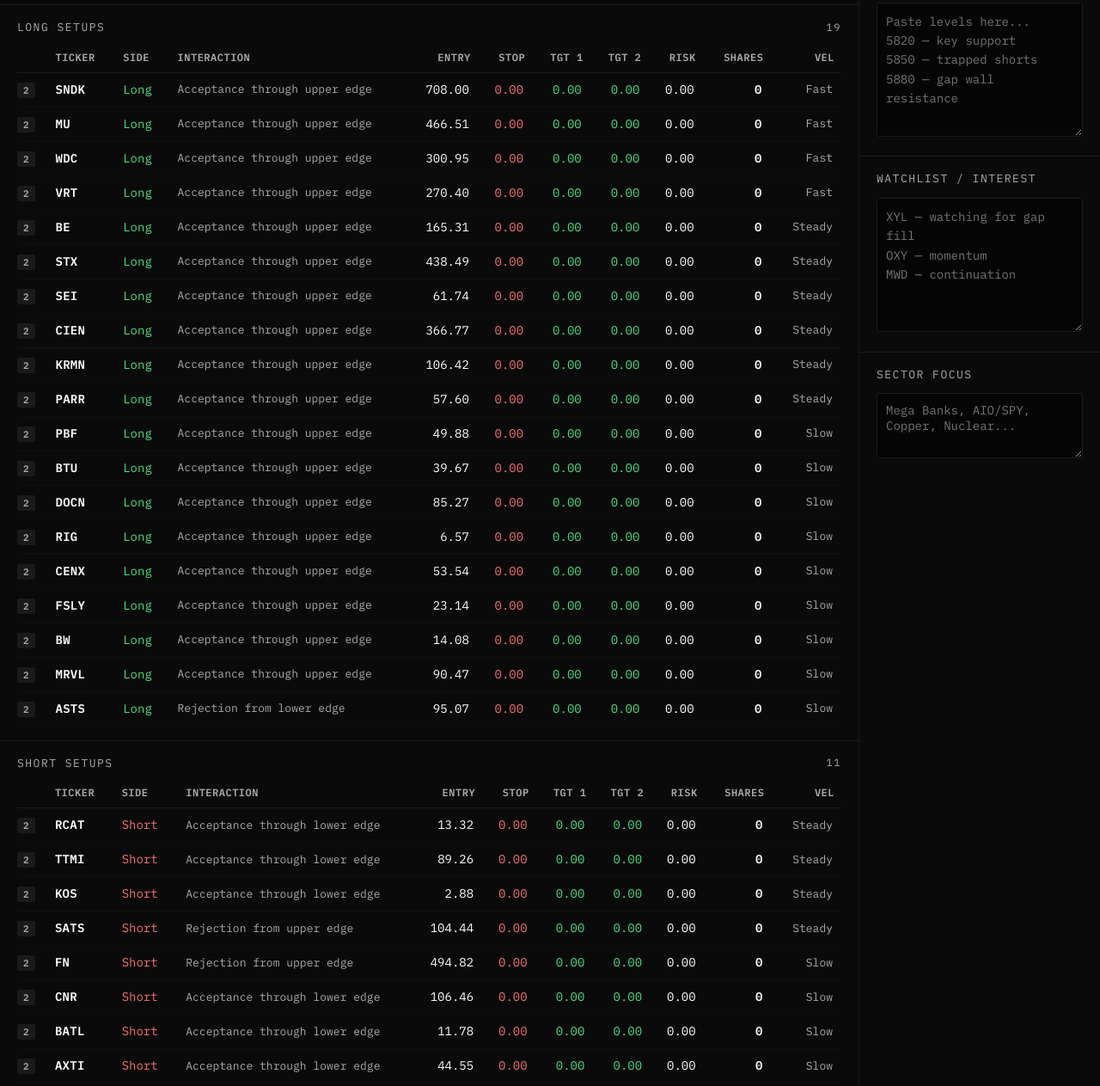
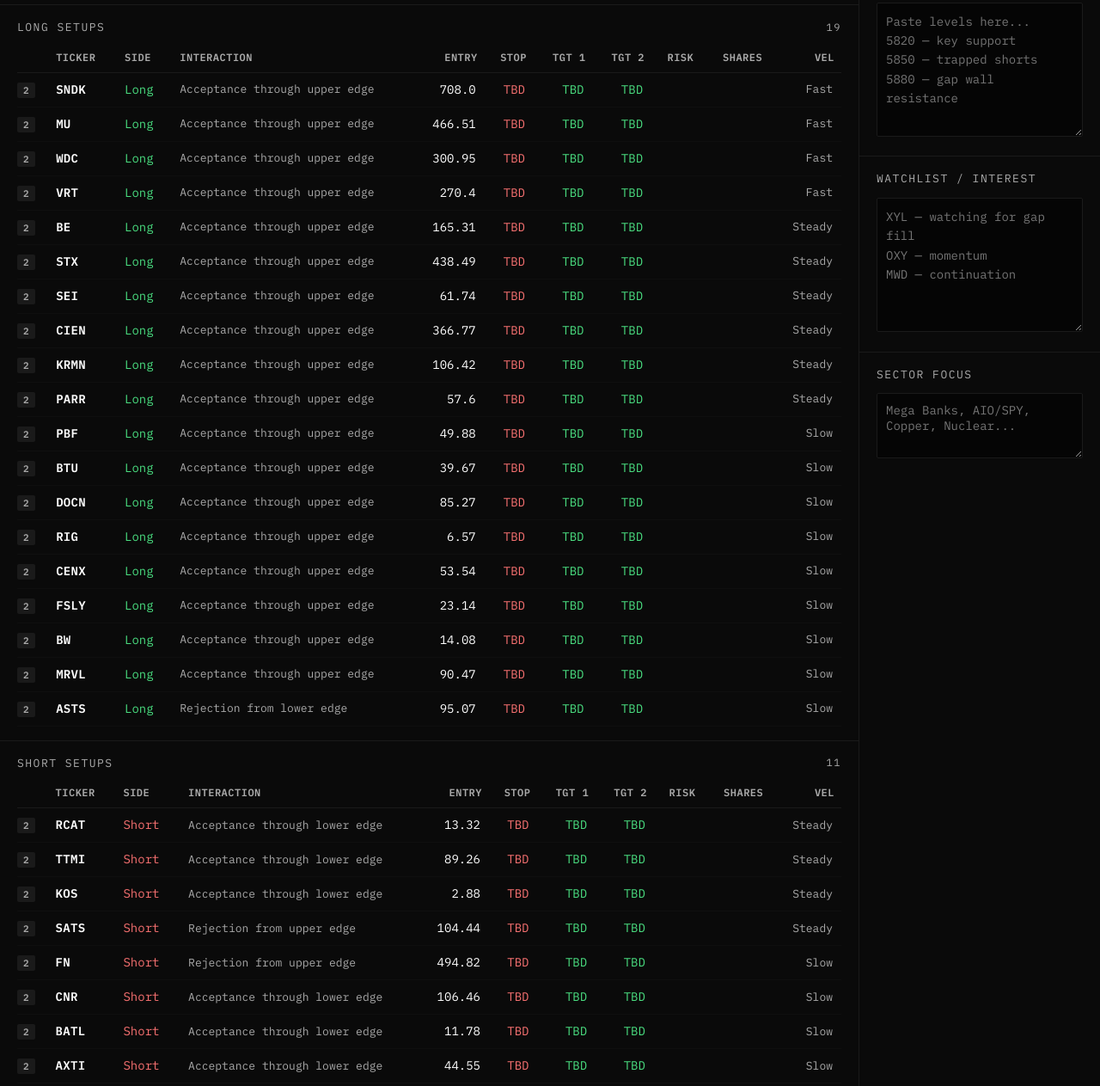
Before and after one commit to ideggplant/FEM-Dashboard-, a plain HTML site: page index.html in a window 1280 px wide. Shown: the part 117-1380 px from the top of the page at 86% size. Drawn offline with Linux system fonts and the light colour scheme; a web font is replaced by a local one.

Commit message:
Fix: display raw CSV values

```diff
--- a/index.html
+++ b/index.html
@@ -521,17 +521,17 @@ function rowToTrade(r) {
     tier: r.tier_live_v2 || '',
     side: r.trade_side_refined_v6 || '',
     interaction: r.interaction_state || '',
-    lastClose: parseFloat(r.last_close) || 0,
-    distance: parseFloat(r.distance_to_structure) || 0,
+    lastClose: r.last_close || '',
+    distance: r.distance_to_structure || '',
     velocity: r.velocity_band || '',
-    entry: parseFloat(r.entry) || 0,
-    stop: parseFloat(r.stop) || 0,
-    t1: parseFloat(r.target_1) || 0,
-    t2: parseFloat(r.target_2) || 0,
-    risk: parseFloat(r.risk_per_share) || 0,
-    rr1: parseFloat(r.rr_target_1) || 0,
-    rr2: parseFloat(r.rr_target_2) || 0,
-    shares: parseInt(r.shares_at_100_risk) || 0,
+    entry: r.entry || '',
+    stop: r.stop || '',
+    t1: r.target_1 || '',
+    t2: r.target_2 || '',
+    risk: r.risk_per_share || '',
+    rr1: r.rr_target_1 || '',
+    rr2: r.rr_target_2 || '',
+    shares: r.shares_at_100_risk || '',
     status: r.execution_status || '',
   };
 }
@@ -597,18 +597,13 @@ function getFiltered() {
 // RISK RECALC
 // ============================================================
 function recalcShares() {
-  riskDollars = parseFloat(document.getElementById('riskInput').value) || 100;
-  allTrades.forEach(t => {
-    t.shares = t.risk > 0 ? Math.floor(riskDollars / t.risk) : 0;
-  });
+  // no-op: shares come from the CSV as-is
   render();
 }
 
 // ============================================================
 // RENDER
 // ============================================================
-function f(n) { return n.toFixed(2); }
-
 function buildRow(t, idx) {
   const isTier1 = t.tier === 'Tier 1';
   const isExpanded = expandedRows.has(idx);
@@ -621,11 +616,11 @@ function buildRow(t, idx) {
     <td class="ticker">${t.ticker}</td>
     <td class="${sideClass}">${t.side}</td>
     <td style="font-size:13px;color:var(--text-dim);max-width:180px;overflow:hidden;text-overflow:ellipsis">${t.interaction}</td>
-    <td class="r">${f(t.entry)}</td>
-    <td class="r" style="color:var(--red)">${f(t.stop)}</td>
-    <td class="r" style="color:var(--green)">${f(t.t1)}</td>
-    <td class="r" style="color:var(--green)">${f(t.t2)}</td>
-    <td class="r">${f(t.risk)}</td>
+    <td class="r">${t.entry}</td>
+    <td class="r" style="color:var(--red)">${t.stop}</td>
+    <td class="r" style="color:var(--green)">${t.t1}</td>
+    <td class="r" style="color:var(--green)">${t.t2}</td>
+    <td class="r">${t.risk}</td>
     <td class="r" style="font-weight:600">${t.shares}</td>
     <td class="r" style="color:var(--text-dim);font-size:13px">${t.velocity}</td>
   </tr>`;
@@ -636,11 +631,12 @@ function buildRow(t, idx) {
     html += `<tr class="expand-row"><td colspan="11"><div class="expand-content fade-in">
       <span class="field"><span class="field-label">R:R T1</span>${t.rr1}x</span>
       <span class="field"><span class="field-label">R:R T2</span>${t.rr2}x</span>
-      <span class="field"><span class="field-label">$ at risk</span>$${(t.risk * t.shares).toFixed(0)}</span>
-      <span class="field"><span class="field-label">Distance</span>${f(t.distance)}</span>
-      <span class="field"><span class="field-label">Last close</span>${f(t.lastClose)}</span>
+      <span class="field"><span class="field-label">Risk</span>${t.risk}</span>
+      <span class="field"><span class="field-label">Distance</span>${t.distance}</span>
+      <span class="field"><span class="field-label">Last close</span>${t.lastClose}</span>
+      <span class="field"><span class="field-label">Last close</span>${t.lastClose}</span>
       <span class="field"><span class="field-label">Signal</span>${t.timestamp}</span>
-      <span class="explain">${verb} ${t.shares} shares at $${f(t.entry)}. If price ${stopVerb} to $${f(t.stop)}, exit. First target $${f(t.t1)}, stretch $${f(t.t2)}.</span>
+      <span class="explain">${verb} ${t.shares} shares at $${t.entry}. If price ${stopVerb} to $${t.stop}, exit. First target $${t.t1}, stretch $${t.t2}.</span>
     </div></td></tr>`;
   }
 
```
